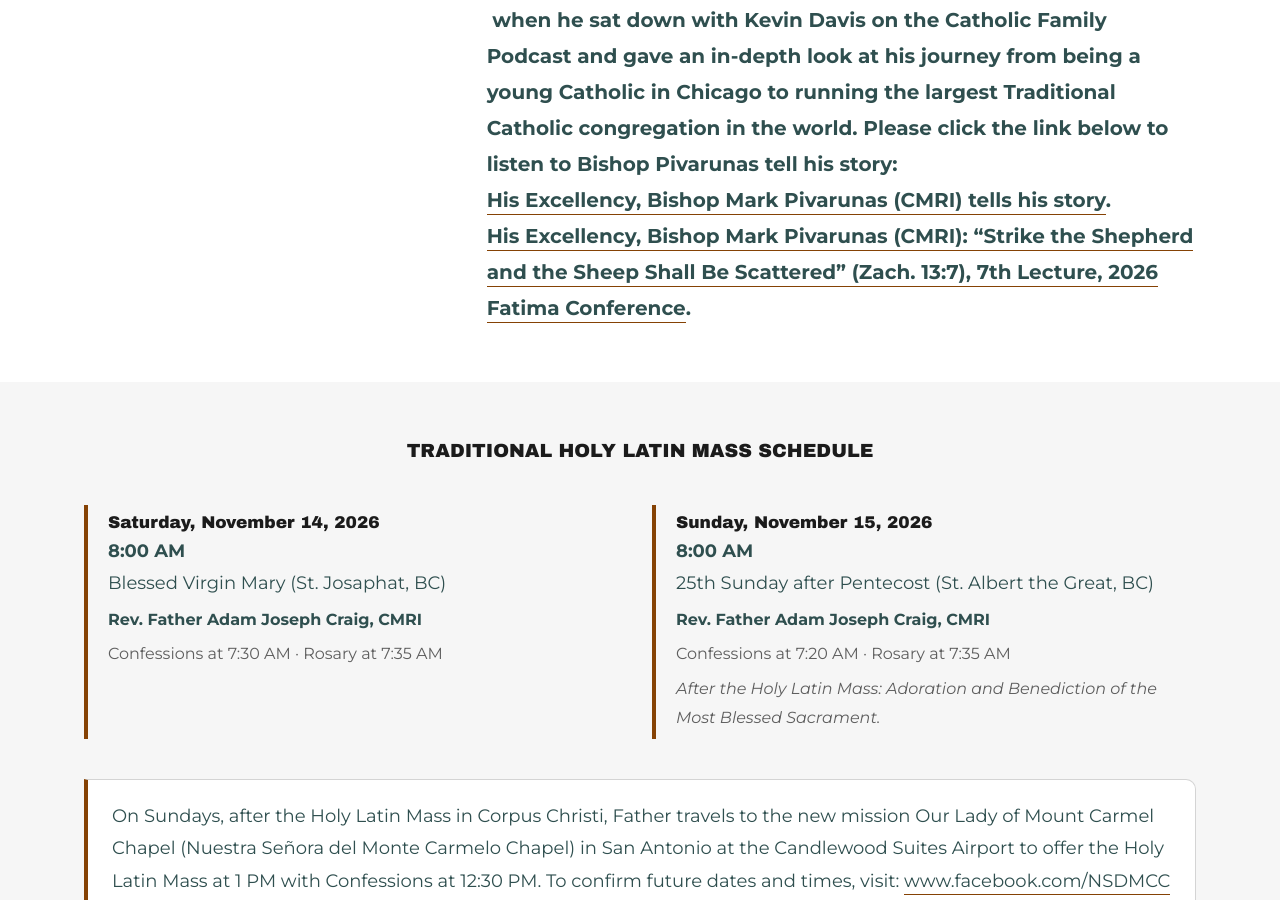
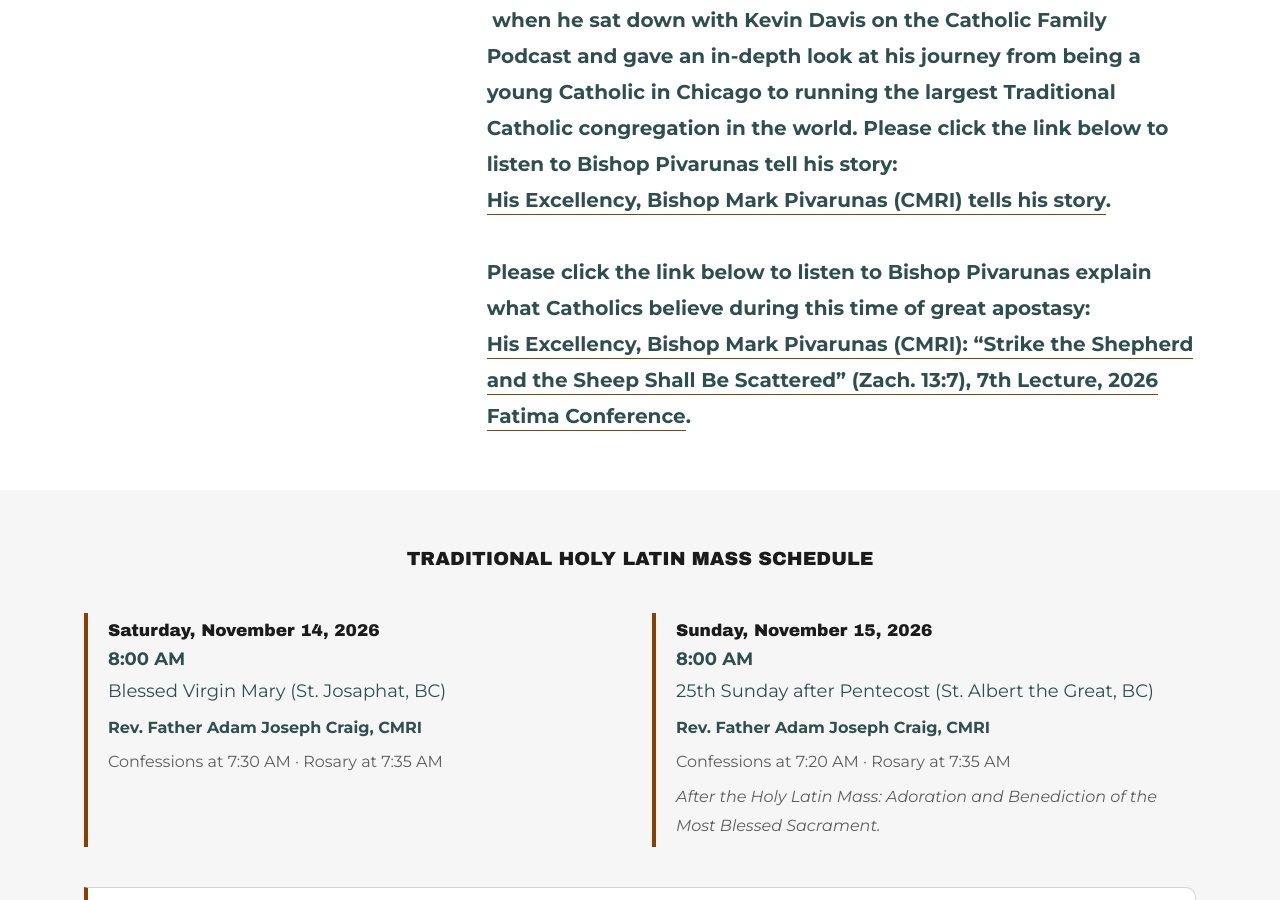
Before and after one commit to ourladymhtchurch/ourladymhtchurch.github.io, a Jekyll site: the page built from index.html, in a window 1280 px wide and 900 px high, scrolled down 1604 px. Built offline with Jekyll 4.4.1, drawn with Linux system fonts in a browser that asks for light colours.

Commit message:
Introduce Bishop Pivarunas's lecture link in Chapel News

```diff
--- a/index.html
+++ b/index.html
@@ -24,6 +24,8 @@ featured.yml, prayer.yml and devotions.yml.
 <p><br></p>
 <p><strong>Due to some health issues of several SST (Sociedad Sacerdotal Trento) priests, which Bishop Martin Davila, SST informed us of on October 20, 2026, he confirmed the next day that he gives his blessing to us to find other Catholic priests. Therefore, providentially, we are most grateful to His Excellency Bishop Mark Anthony Pivarunas, CMRI, as on October 22nd, he graciously agreed to help us with Catholic priests. &nbsp;To learn more about Bishop Pivarunas, please listen to an interesting interview in 2023, &nbsp;when he sat down with Kevin Davis on the Catholic Family Podcast and gave an in-depth look at his journey from being a young Catholic in Chicago to running the largest Traditional Catholic congregation in the world. Please click the link below to listen to Bishop Pivarunas tell his story:</strong></p>
 <p><a href="https://www.youtube.com/watch?v=cpnvANWHNDQ" target="_blank" rel="noopener"><strong>His Excellency, Bishop Mark Pivarunas (CMRI) tells his story</strong></a><strong>.</strong></p>
+<p><br></p>
+<p><strong>Please click the link below to listen to Bishop Pivarunas explain what Catholics believe during this time of great apostasy:</strong></p>
 <p><a href="https://www.youtube.com/watch?v=v6ElD6rhY74" target="_blank" rel="noopener"><strong>His Excellency, Bishop Mark Pivarunas (CMRI): “Strike the Shepherd and the Sheep Shall Be Scattered” (Zach. 13:7), 7th Lecture, 2026 Fatima Conference</strong></a><strong>.</strong></p>
       </div>
     </div>
```
